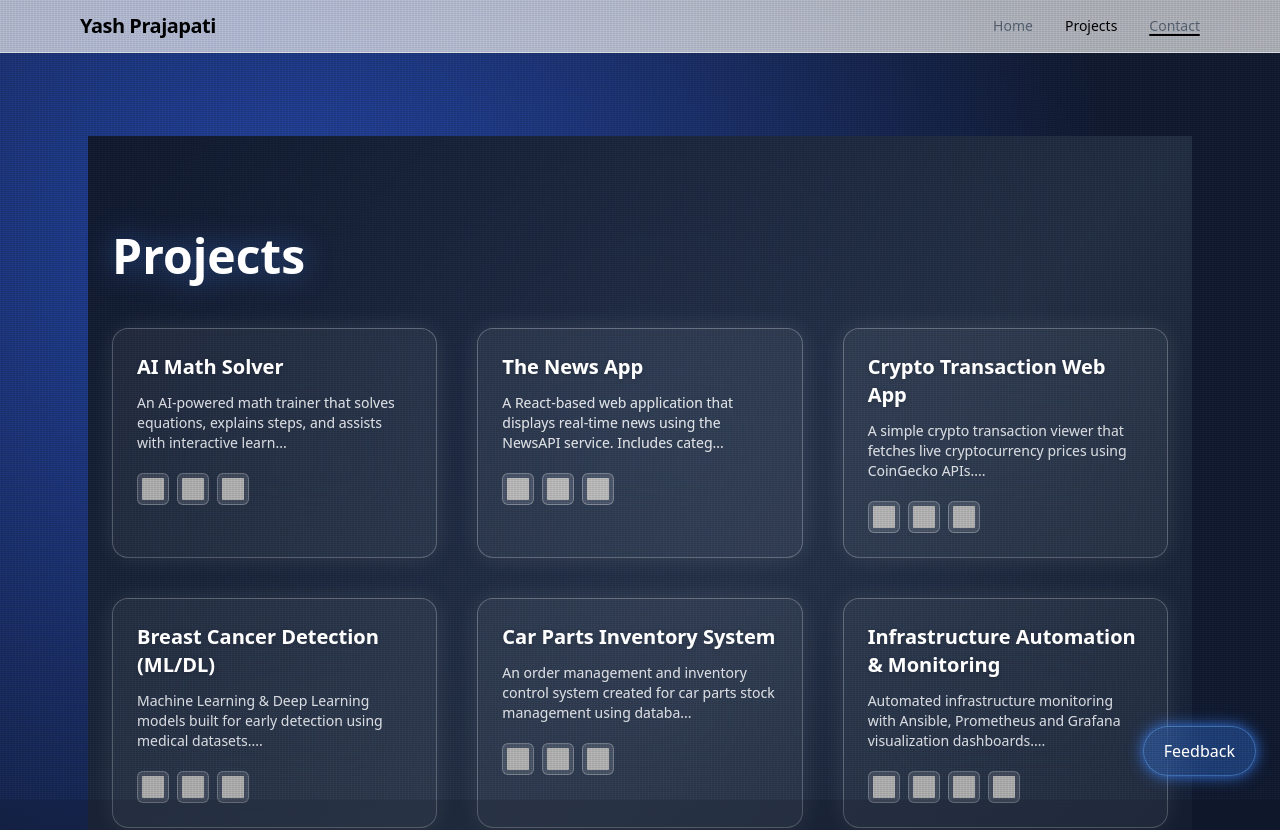
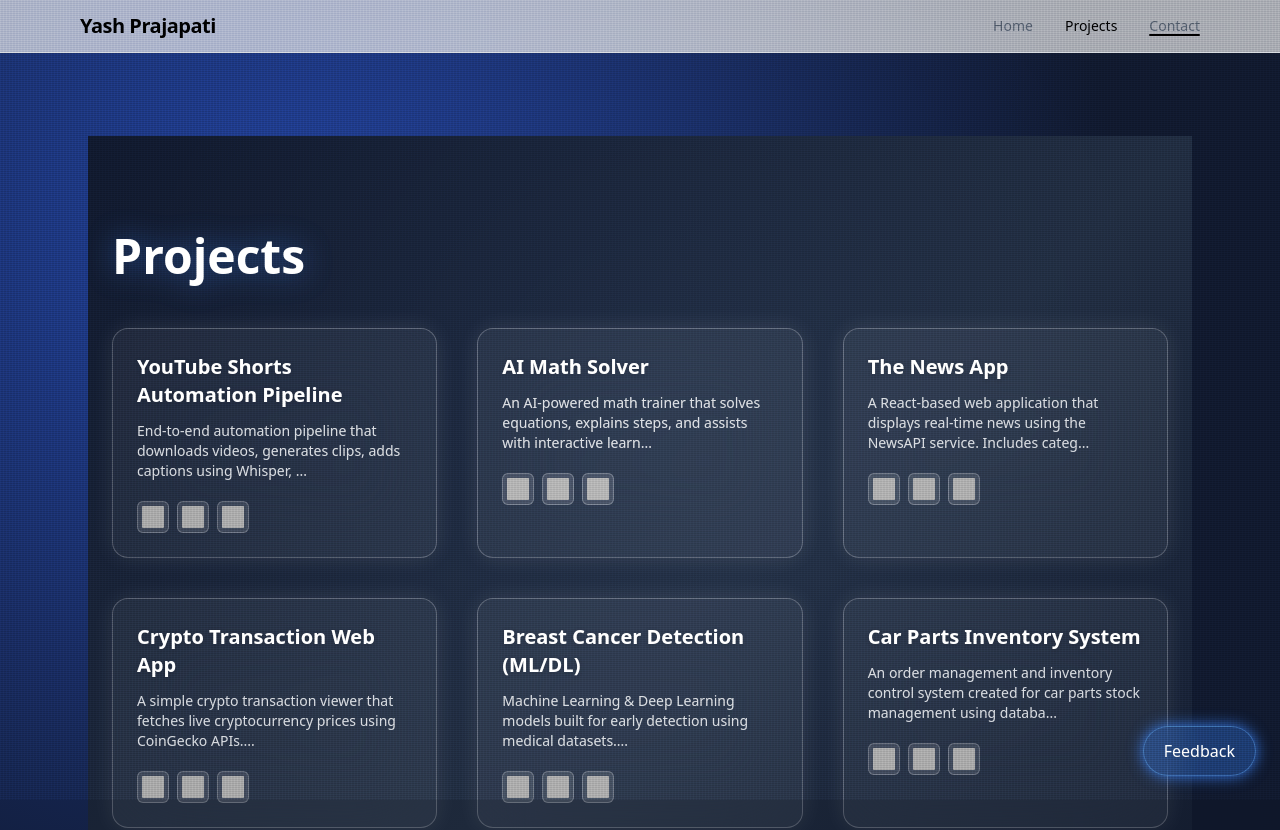
Before and after one commit to yash-2304/portfolio, a React (Create React App) app: page /projects in a window 1280 px wide. Shown: the top 830 px of the page. Built offline with nearby package versions, Linux system fonts and the light colour scheme; grey boxes are pictures that could not be loaded.

Commit message:
feat: add YT Shorts Automation project + fix icons

```diff
--- a/src/components/sections/Projects.js
+++ b/src/components/sections/Projects.js
@@ -3,6 +3,20 @@ import { motion, AnimatePresence } from "framer-motion";
 
 /* ------------------- PROJECT DATA ------------------- */
 const projects = [
+  {
+    title: "YouTube Shorts Automation Pipeline",
+    description:
+      "End-to-end automation pipeline that downloads videos, generates clips, adds captions using Whisper, and uploads YouTube Shorts using yt-dlp, ffmpeg, and Python scripting.",
+    features: [
+      "Automated video download with yt-dlp",
+      "Clip generation and processing with ffmpeg",
+      "Auto-captioning using Whisper",
+      "Batch pipeline orchestration",
+      "YouTube upload automation"
+    ],
+    tags: ["Python", "API", "Automation"],
+    url: "https://github.com/yash-2304/YT-shorts-Automation-"
+  },
   {
     title: "AI Math Solver",
     description:
@@ -99,6 +113,7 @@ const techIcons = {
   React: "https://cdn.jsdelivr.net/gh/devicons/devicon/icons/react/react-original.svg",
   JavaScript: "https://cdn.jsdelivr.net/gh/devicons/devicon/icons/javascript/javascript-original.svg",
   API: "https://cdn.jsdelivr.net/gh/devicons/devicon/icons/swagger/swagger-original.svg",
+  Automation: "https://cdn.simpleicons.org/githubactions/FFFFFF",
   Web: "https://cdn.jsdelivr.net/gh/devicons/devicon/icons/html5/html5-original.svg",
   "Machine Learning": "https://cdn.jsdelivr.net/gh/devicons/devicon/icons/scikitlearn/scikitlearn-original.svg",
   Python: "https://cdn.jsdelivr.net/gh/devicons/devicon/icons/python/python-original.svg",
```
